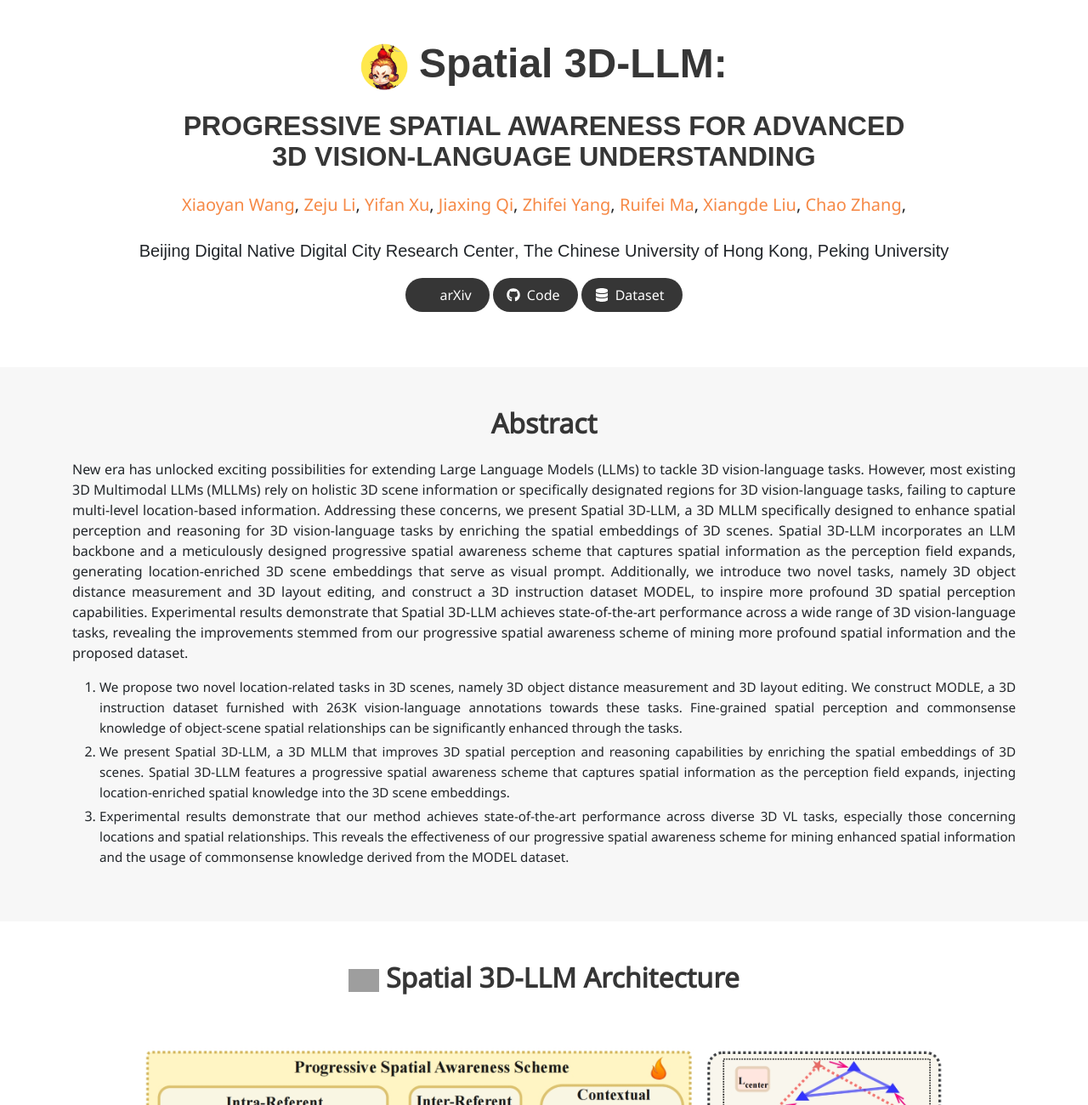
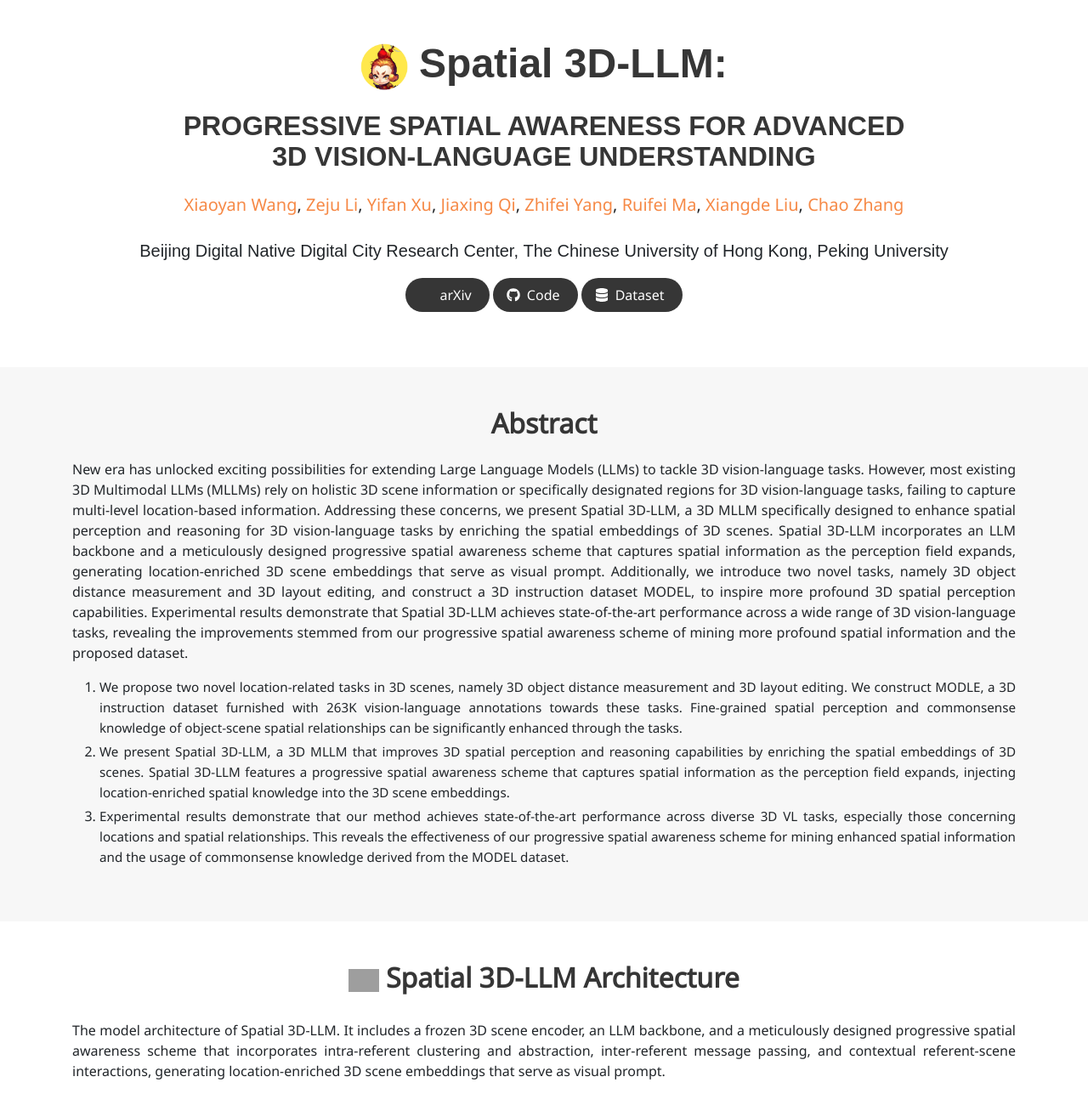
Before and after one commit to DevXiaoYan/spatial3dllm, a plain HTML site: page index.html in a window 1280 px wide. Shown: the top 1300 px of the page at 85% size. Drawn offline with nearby package versions, Linux system fonts and the light colour scheme; grey boxes are pictures that could not be loaded; a script that the page names is missing; some icons are missing; a web font is replaced by a local one.

Commit message:
update commit

```diff
--- a/index.html
+++ b/index.html
@@ -139,14 +139,14 @@
                 <a href="" style="color:#f68946;font-weight:normal;">Xiangde Liu</a>,
               </span>
               <span class="author-block">
-                <a href="" style="color:#f68946;font-weight:normal;">Chao Zhang</a>,
+                <a href="" style="color:#f68946;font-weight:normal;">Chao Zhang</a>
               </span>
             </div>
 
             <br>
             <div class="is-size-5 publication-authors">
-              <span class="author-block">Beijing Digital Native Digital City Research Center</span>,
-              <span class="author-block">The Chinese University of Hong Kong</span>,
+              <span class="author-block">Beijing Digital Native Digital City Research Center, </span>
+              <span class="author-block">The Chinese University of Hong Kong, </span>
               <span class="author-block">Peking University</span>
             </div>
 
@@ -245,7 +245,9 @@
     <div class="column is-full-width">
       <div class="content has-text-justified">
         <p>
-		<figure style="text-align: center;">
+          The model architecture of Spatial 3D-LLM. It includes a frozen 3D scene encoder, an LLM backbone, and a meticulously designed progressive spatial awareness scheme that incorporates intra-referent clustering and abstraction, inter-referent message passing, and contextual referent-scene interactions, generating location-enriched 3D scene embeddings that serve as visual prompt.
+        </p>
+		    <figure style="text-align: center;">
           <img id="teaser" width="90%" src="images/model-arch.png">
         </figure>
 <!--		Please check out ``LLaVA-Instruct-150K''' on -->
@@ -298,8 +300,6 @@
       </div>
     </div>
   </div>
-
-
 </section>
 
 
@@ -317,14 +317,12 @@
                 We provide visualization examples of conversations about 3D scenes with Spatial 3D-LLM.
                 These cases highlight the powerful spatial perception and reasoning capabilities of Spatial 3D-LLM for 3D scenes.
              </p>
-
             </div>
           </div>
         </div>
       </div>
     </div>
   </div>
-
   <div class="container mt-5 is-centered  has-text-centered">
     <img id="painting_icon" width="90%" src="./images/case1.png">
     <img id="painting_icon" width="90%" src="./images/case2.png">
```
